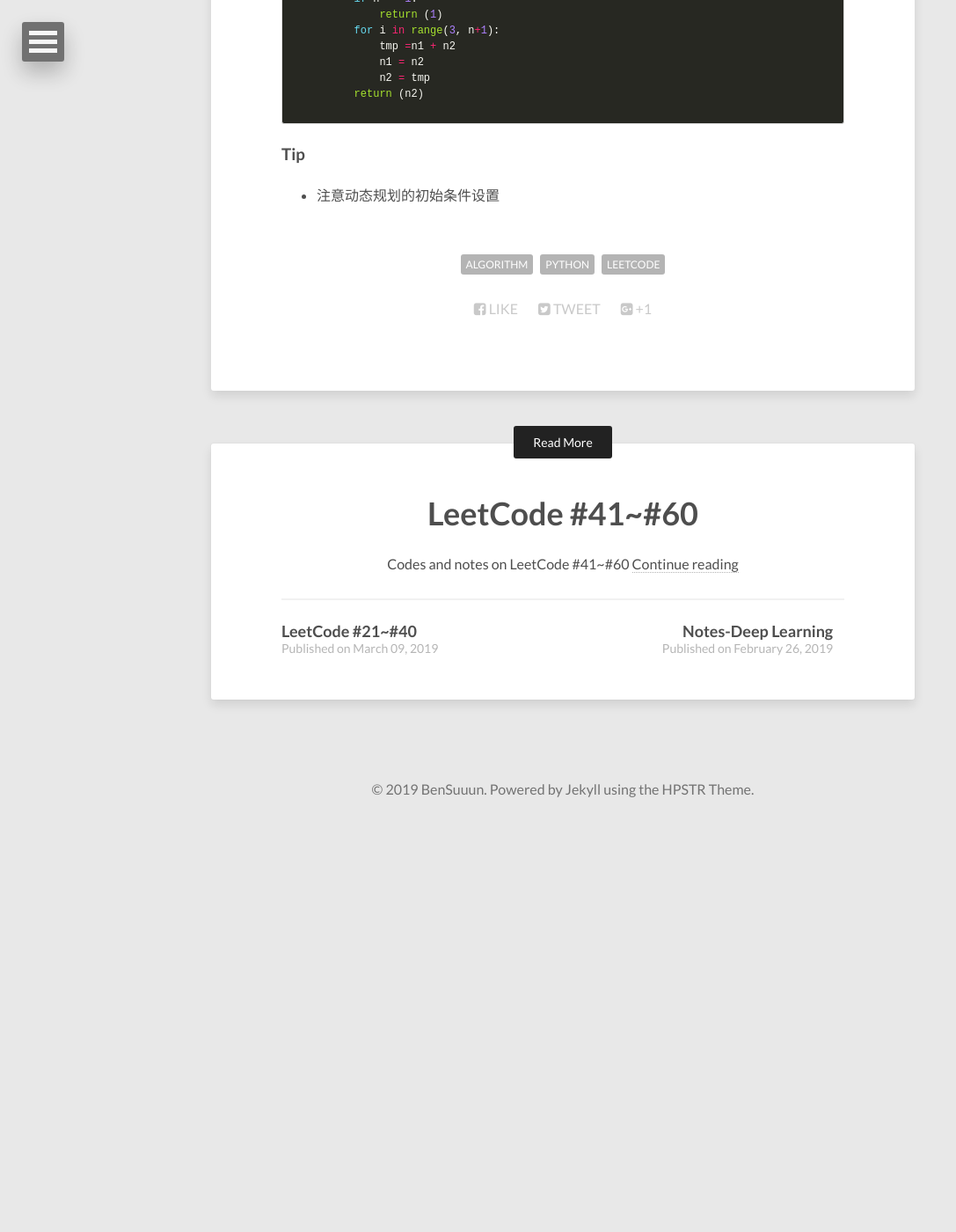
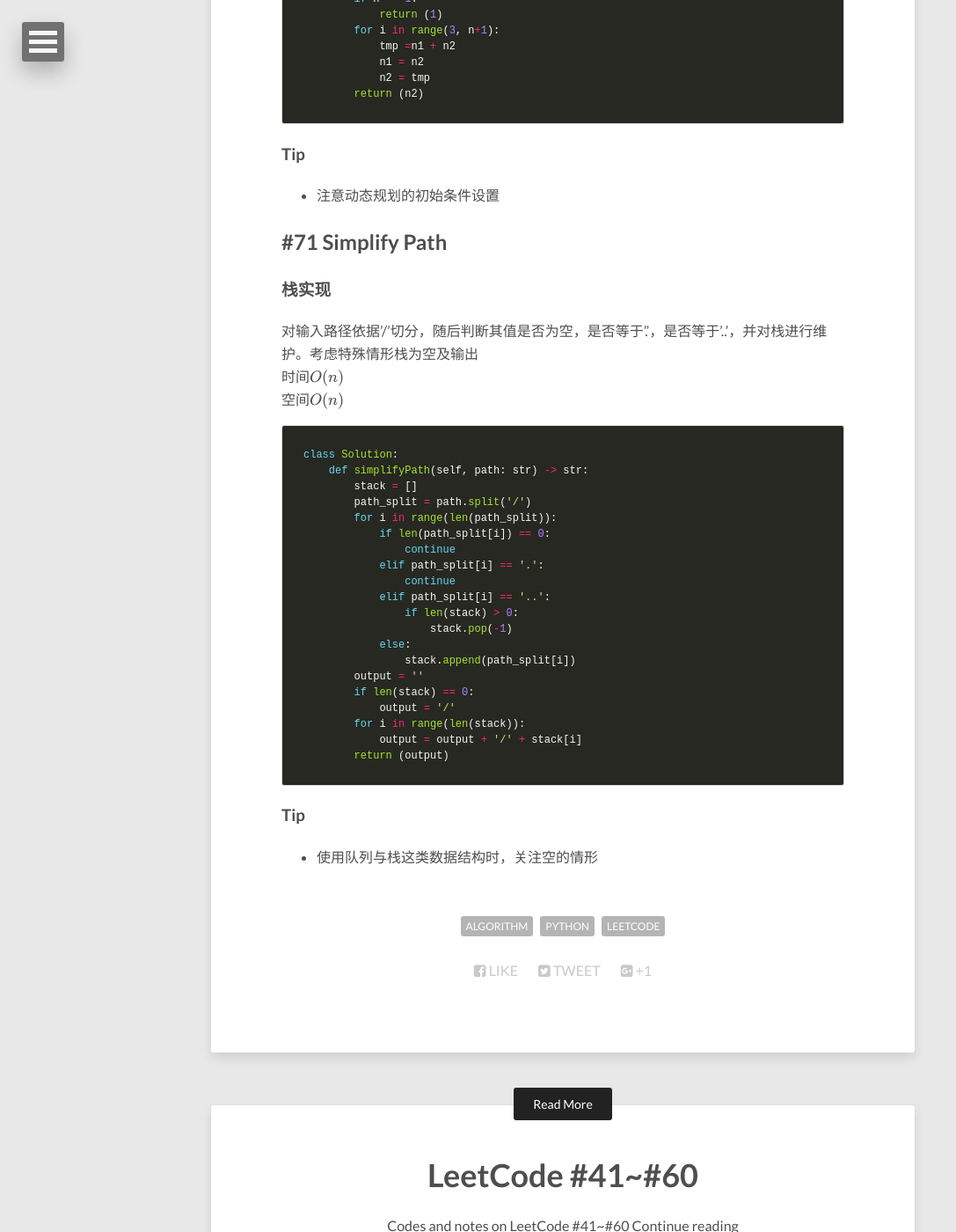
Before and after one commit to Wangbin-Sun/wangbin-sun.github.io, a Jekyll site: the page built from _posts/2019-04-18-leetcode-61-to-80.md, in a window 1280 px wide and 1400 px high, scrolled down 7811 px. Shown: the whole window at 88% size, without its empty margins (0-1087 px from the left). Built offline with Jekyll 4.4.1, drawn with Linux system fonts in a browser that asks for light colours; nearby versions of some CDN libraries; formulas are drawn with MathJax 3; before the commit the page ends 8749 px from its top, so only the background shows below that.

Commit message:
Update Leetcode to #71

````diff
--- a/_posts/2019-04-18-leetcode-61-to-80.md
+++ b/_posts/2019-04-18-leetcode-61-to-80.md
@@ -340,3 +340,35 @@ class Solution:
 
 ### Tip
 * 注意动态规划的初始条件设置
+
+## #71 Simplify Path
+
+### 栈实现
+对输入路径依据'/'切分，随后判断其值是否为空，是否等于'.'，是否等于'..'，并对栈进行维护。考虑特殊情形栈为空及输出
+时间$O(n)$
+空间$O(n)$
+```python
+class Solution:
+    def simplifyPath(self, path: str) -> str:
+        stack = []
+        path_split = path.split('/')
+        for i in range(len(path_split)):
+            if len(path_split[i]) == 0:
+                continue
+            elif path_split[i] == '.':
+                continue
+            elif path_split[i] == '..':
+                if len(stack) > 0:
+                    stack.pop(-1)
+            else:
+                stack.append(path_split[i])
+        output = ''
+        if len(stack) == 0:
+            output = '/'
+        for i in range(len(stack)):
+            output = output + '/' + stack[i]
+        return (output)
+```
+
+### Tip
+* 使用队列与栈这类数据结构时，关注空的情形
````
